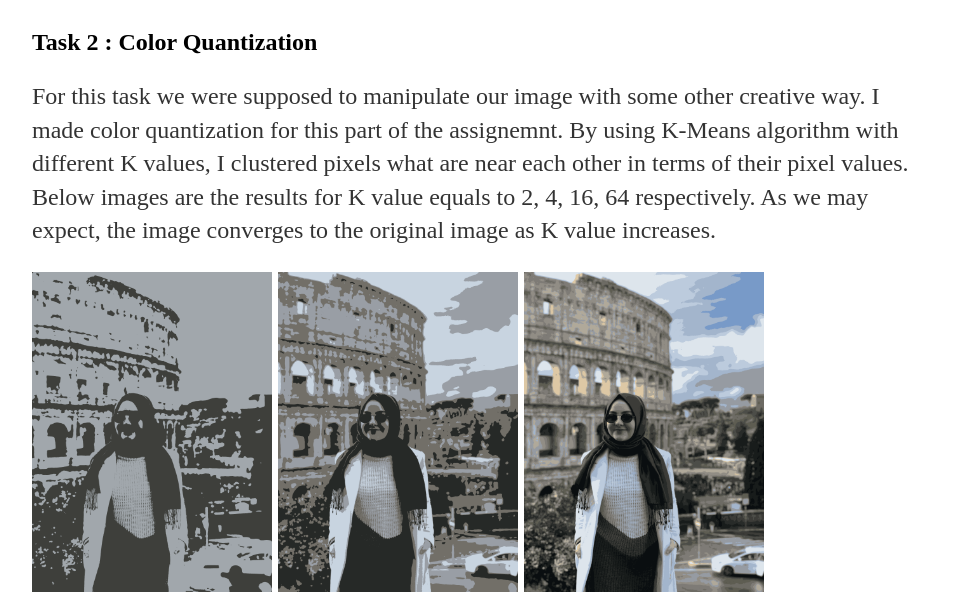
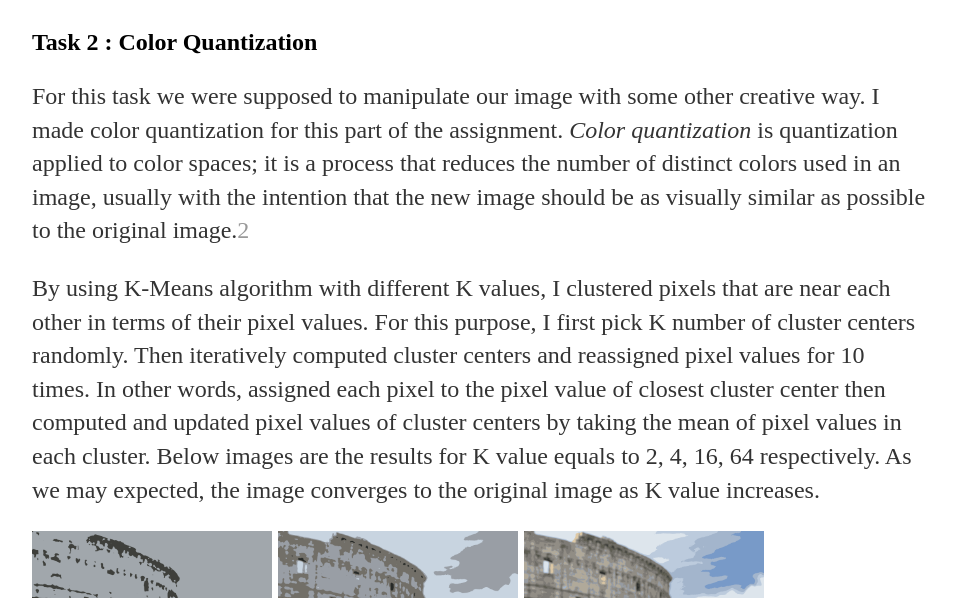
Before and after one commit to kubraeryilmaz/kubraeryilmaz.github.io, a Jekyll site: the page built from _posts/2021-02-03-CS585-HW1.md, in a window 1280 px wide and 900 px high, scrolled down 1355 px, cut to the strip 177-775 px from the top of the window. Shown: the whole strip, without its empty margins (160-1116 px from the left). Built offline with Jekyll 4.4.1, drawn with Linux system fonts in a browser that asks for light colours.

Commit message:
Update 2021-02-03-CS585-HW1.md

```diff
--- a/_posts/2021-02-03-CS585-HW1.md
+++ b/_posts/2021-02-03-CS585-HW1.md
@@ -28,7 +28,9 @@ While converting a color scaled image to gray scaled image, this formulation tak
 
 Task 2 : Color Quantization
 --------
-For this task we were supposed to manipulate our image with some other creative way. I made color quantization for this part of the assignemnt. By using K-Means algorithm with different K values, I clustered pixels what are near each other in terms of their pixel values. Below images are the results for K value equals to 2, 4, 16, 64 respectively. As we may expect, the image converges to the original image as K value increases.
+For this task we were supposed to manipulate our image with some other creative way. I made color quantization for this part of the assignment. *Color quantization*  is quantization applied to color spaces; it is a process that reduces the number of distinct colors used in an image, usually with the intention that the new image should be as visually similar as possible to the original image.[2](https://en.wikipedia.org/wiki/Color_quantization)
+
+By using K-Means algorithm with different K values, I clustered pixels that are near each other in terms of their pixel values. For this purpose, I first pick K number of cluster centers randomly. Then iteratively computed cluster centers and reassigned pixel values for 10 times. In other words, assigned each pixel to the pixel value of closest cluster center then computed and updated pixel values of cluster centers by taking the mean of pixel values in each cluster. Below images are the results for K value equals to 2, 4, 16, 64 respectively. As we may expected, the image converges to the original image as K value increases.
 
 
 ![K = 2](/pics/color_qunatized_Kubra22.png "K = 2"){:height="320px" width="240px"}
```
